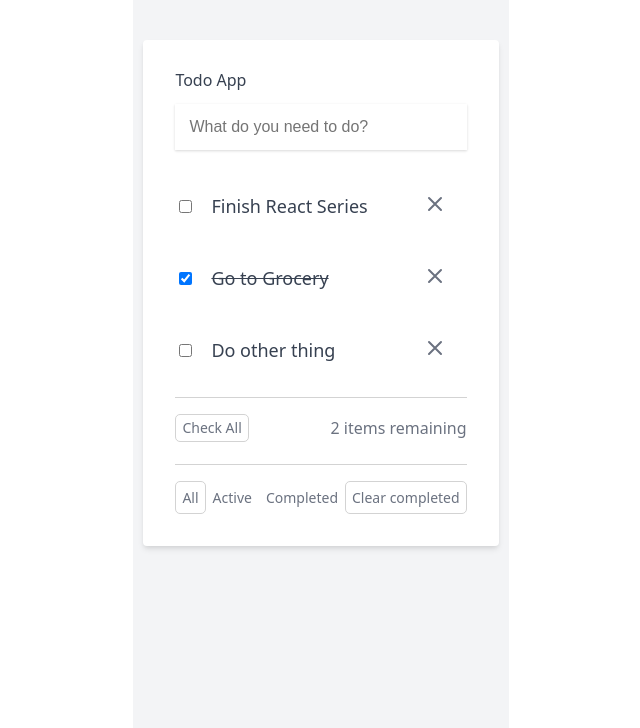
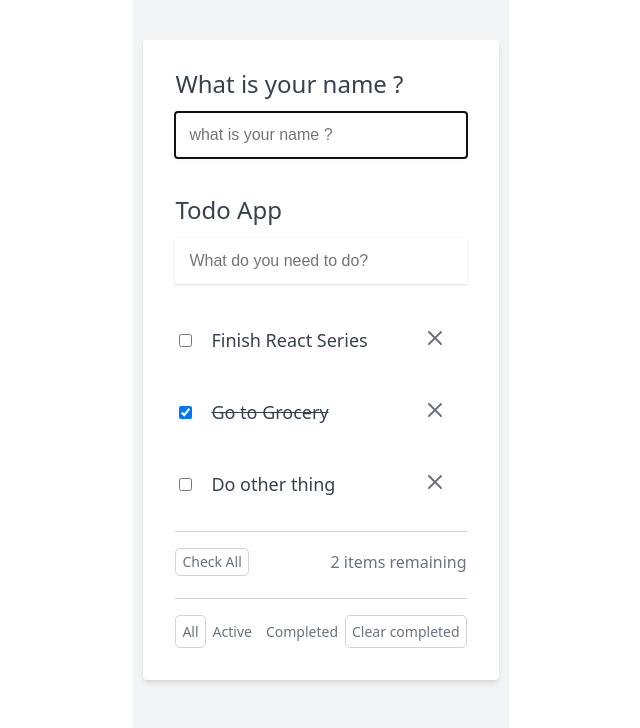
Before and after one commit to farhanahmedhasan/Todo, a React (Vite) app: page / in a window 1280 px wide. Shown: the top 728 px of the page, without its empty margins (319-959 px from the left). Built offline with nearby package versions, Linux system fonts and the light colour scheme.

Commit message:
Added user name input with useRef and focus on the name input in useEffect when component mounts and added useMemo to chache a value(use only when a calculating is slower)

```diff
--- a/src/App.css
+++ b/src/App.css
@@ -30,7 +30,7 @@ body {
 }
 
 h2 {
-    font-size: 24px;
+    font-size: 24px !important;
     font-weight: bold;
 }
 
@@ -146,3 +146,11 @@ h2 {
     text-align: center;
     margin-top: 20px;
 }
+
+.todo-app .name-container {
+    margin: 0 0 40px 0;
+}
+
+.name-container .name-label {
+    margin-top: 15px;
+}
--- a/src/components/App.jsx
+++ b/src/components/App.jsx
@@ -1,4 +1,4 @@
-import { useState } from "react";
+import { useState, useRef, useEffect, useMemo } from "react";
 
 import "../App.css";
 import "../reset.css";
@@ -8,6 +8,9 @@ import NoTodos from "./NoTodos";
 import TodoList from "./TodoList";
 
 function App() {
+    const [name, setName] = useState("");
+    const nameInputEl = useRef(null);
+
     const [todos, setTodos] = useState([
         {
             id: 1,
@@ -29,6 +32,11 @@ function App() {
         },
     ]);
 
+    function changeName(event) {
+        event.preventDefault();
+        setName(event.target.value);
+    }
+
     function addTodo(todoInput) {
         setTodos([
             ...todos,
@@ -41,7 +49,13 @@ function App() {
         ]);
     }
 
-    const remainingItems = () => todos.filter((todo) => !todo.isComplete).length;
+    const remainingItemsCalculation = () => {
+        // console.log("Calculating Remaining todos. I am slowish");
+        // for (let index = 0; index < 2000000000; index++) {}
+        return todos.filter((todo) => !todo.isComplete).length;
+    };
+
+    const remainingItems = useMemo(remainingItemsCalculation, [todos]);
 
     const clearCompleted = () => setTodos([...todos].filter((todo) => !todo.isComplete));
 
@@ -70,9 +84,30 @@ function App() {
         }
     };
 
+    useEffect(() => {
+        nameInputEl.current.focus();
+    }, []);
+
     return (
         <div className="todo-app-container">
             <div className="todo-app">
+                <div className="name-container">
+                    <h2>What is your name ?</h2>
+
+                    <form action="#">
+                        <input
+                            type="text"
+                            className="todo-input"
+                            placeholder="what is your name ?"
+                            ref={nameInputEl}
+                            value={name}
+                            onChange={changeName}
+                        />
+                    </form>
+
+                    {name && <p className="name-label">Hello {name}</p>}
+                </div>
+
                 <h2>Todo App</h2>
 
                 <TodoForm addTodo={addTodo} />
--- a/src/components/TodoItemsRemaining.jsx
+++ b/src/components/TodoItemsRemaining.jsx
@@ -2,11 +2,11 @@ import React from "react";
 import PropTypes from "prop-types";
 
 function TodoItemsRemaining({ remainingItems }) {
-    return <span>{remainingItems()} items remaining</span>;
+    return <span>{remainingItems} items remaining</span>;
 }
 
 TodoItemsRemaining.propTypes = {
-    remainingItems: PropTypes.func.isRequired,
+    remainingItems: PropTypes.number.isRequired,
 };
 
 export default TodoItemsRemaining;
--- a/src/components/TodoList.jsx
+++ b/src/components/TodoList.jsx
@@ -134,7 +134,7 @@ function TodoList({
 TodoList.propTypes = {
     todos: PropTypes.array.isRequired,
     setTodos: PropTypes.func.isRequired,
-    remainingItems: PropTypes.func.isRequired,
+    remainingItems: PropTypes.number.isRequired,
     clearCompleted: PropTypes.func.isRequired,
     completeAllTodos: PropTypes.func.isRequired,
     filteredTodos: PropTypes.func.isRequired,
```
Also changed, not shown: src/main.jsx (+8 -8 lines).
